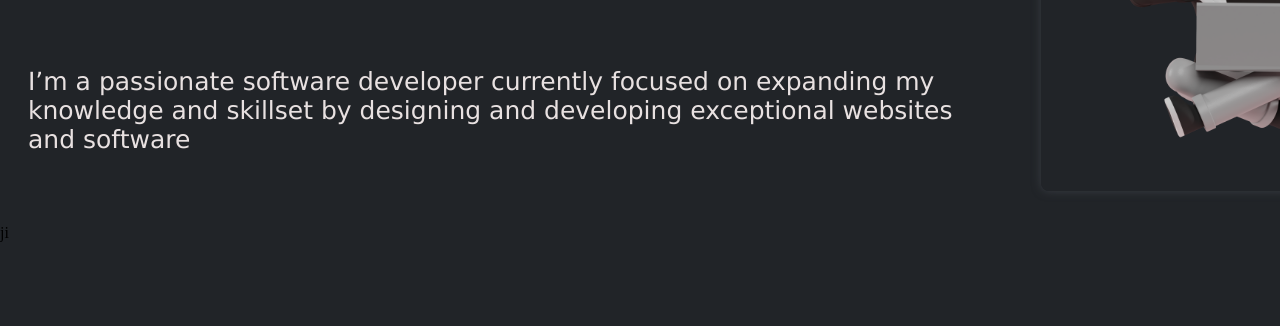
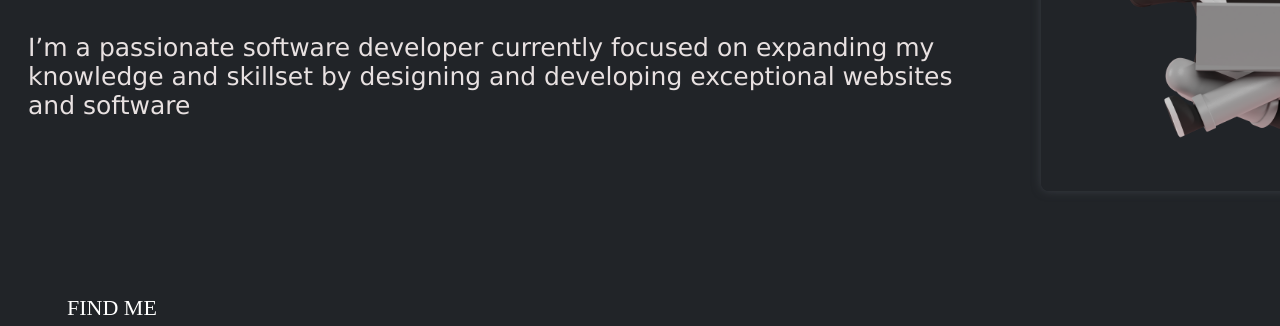
Before and after one commit to alokmd/personalblog, a plain HTML site: page index.html in a window 1280 px wide. Shown: the part 411-737 px from the top of the page. Drawn offline with Linux system fonts and the light colour scheme.

Commit message:
Update index.html

```diff
--- a/index.html
+++ b/index.html
@@ -30,9 +30,6 @@
       <div class="article2">Alok Mattihalli</div>
     </section>
     <div class="article3"> Java developer</div>
-    <p>
-      ji
-    </p>
     <p class="articlep">
       I’m a passionate software developer currently focused on expanding my <br>
       knowledge and skillset by designing and developing exceptional websites <br>
```
